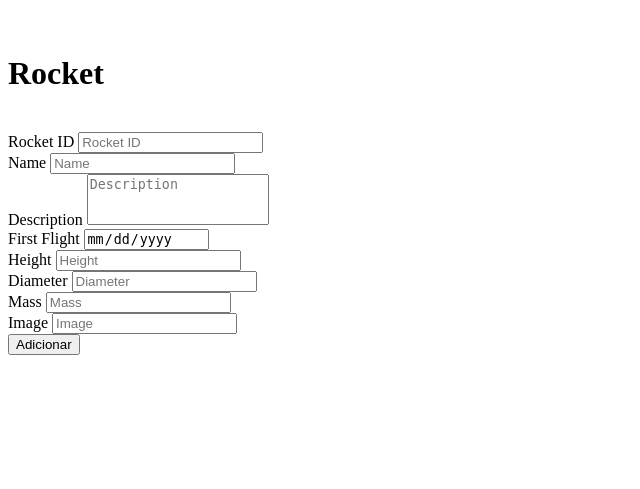
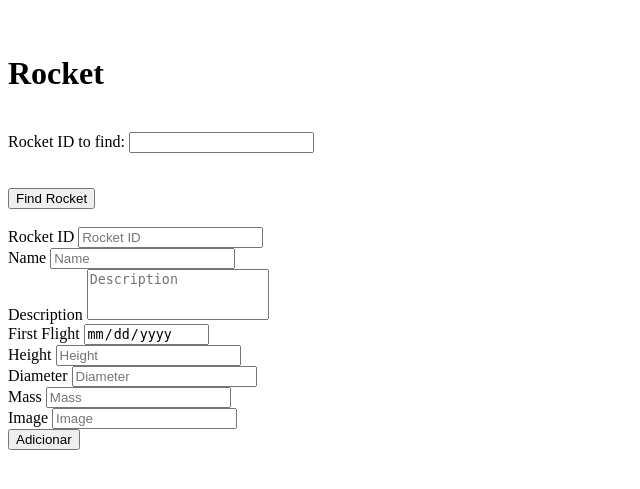
Before and after one commit to backjoao88/spacex-api-mvc, a PHP site: template app/view/rocket/cadastrar.phtml in a window 1280 px wide. Shown: the part 150-639 px from the top of the page, without its empty margins (0-640 px from the left). Run offline with PHP 8.4, Linux system fonts and the light colour scheme; the template is opened without the code that fills it, so the values that code supplies are empty.

Commit message:
[UPD] Adicionando botão para buscar rocket

```diff
--- a/app/view/rocket/cadastrar.phtml
+++ b/app/view/rocket/cadastrar.phtml
@@ -24,6 +24,17 @@ if (isset($_GET['cadastrado'])) {
 <br><h1>Rocket</h1><br>
 
 <form action="/rocket/inserir" method="POST">
+
+    <div class="form-row">
+        <div class="form-group col-md-6">
+            <label for="">Rocket ID to find:</label>
+            <input type="number" id="idToFind" class="form-control">
+        </div>
+        <div class="form-group col-md-2">
+            <button type="button" class="btn btn-sm btn-success" style="margin-top: 35px;" onClick="buscaDadosAluno();"><i class='fa fa-check-circle'></i> Find Rocket</button>
+        </div>
+    </div><br>
+
     <div class="form-row">
         <div class="form-group col-md-6">
             <label for="rocketID">Rocket ID</label>
@@ -64,4 +75,4 @@ if (isset($_GET['cadastrado'])) {
     <button type="submit" class="btn btn-sm btn-primary float-right"><i class='fa fa-plus-circle'></i> Adicionar</button>
 </form>
 
-</div>
+</div><br><br><br><br>
```
